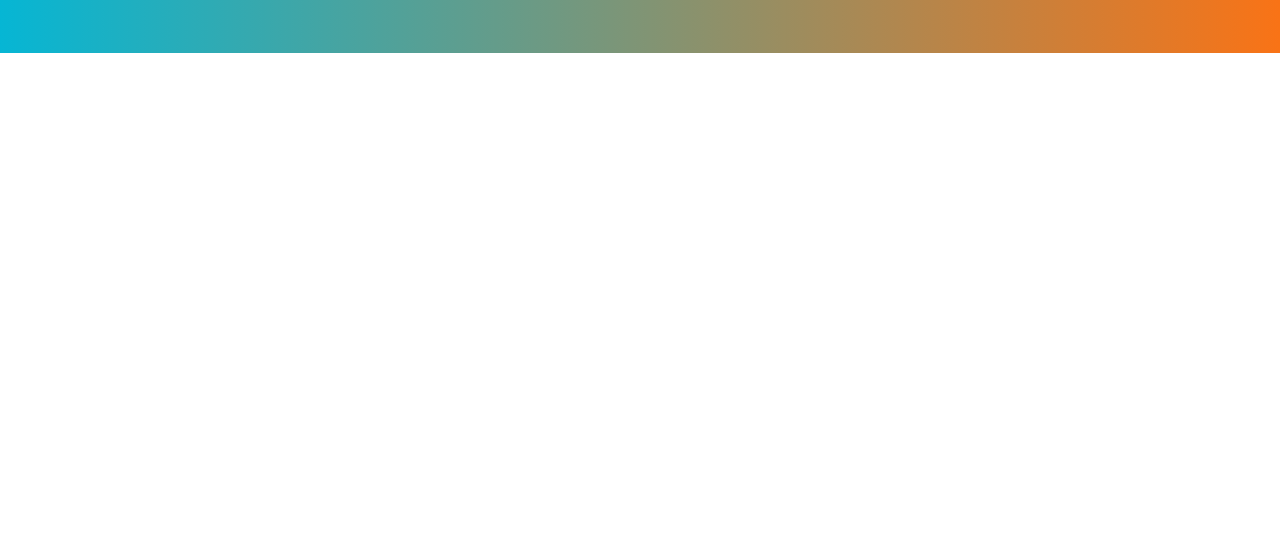
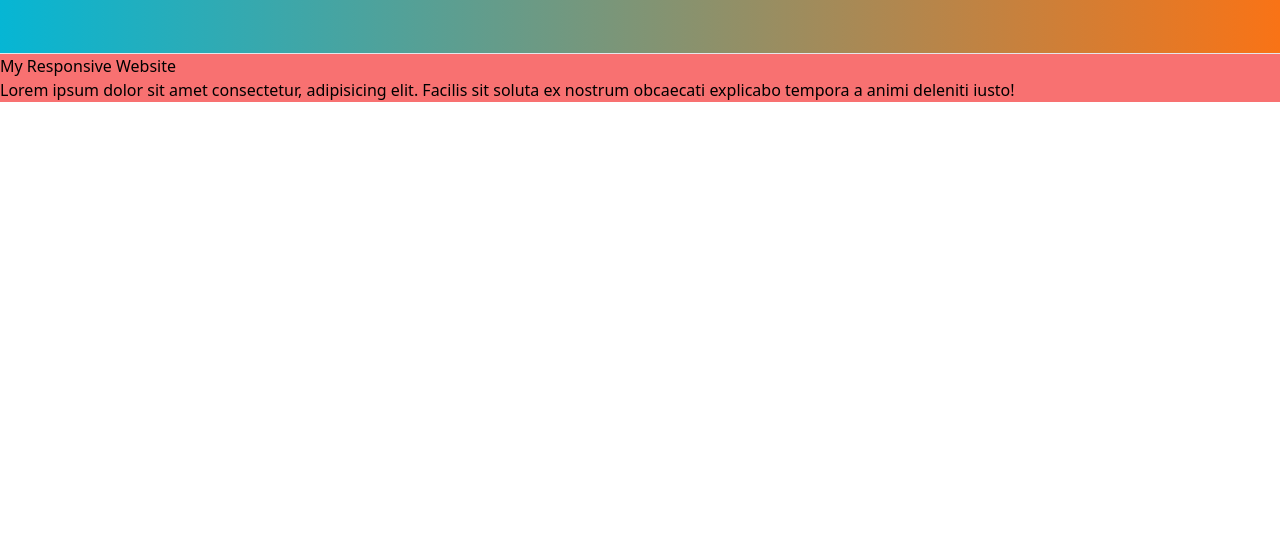
Before and after one commit to Rittik221/intro-tailwind, a plain HTML site: page index.html in a window 1280 px wide. Shown: the part 267-800 px from the top of the page. Drawn offline with nearby package versions, Linux system fonts and the light colour scheme.

Commit message:
added the html file

```diff
--- a/index.html
+++ b/index.html
@@ -27,7 +27,11 @@
       <p class="text-right bg-red-600">text align-text-right</p>
       <p class="text-center bg-yellow-500">text align-text-center</p>
       <div class="h-14 bg-gradient-to-r from-cyan-500 to-orange-500"></div>
-
+    </section>
+    <hr>
+    <section class="md:bg-green-200 lg:bg-red-400">
+      <h3>My Responsive Website</h3>
+      <p>Lorem ipsum dolor sit amet consectetur, adipisicing elit. Facilis sit soluta ex nostrum obcaecati explicabo tempora a animi deleniti iusto!</p>
     </section>
   </main>
 </body>
```
